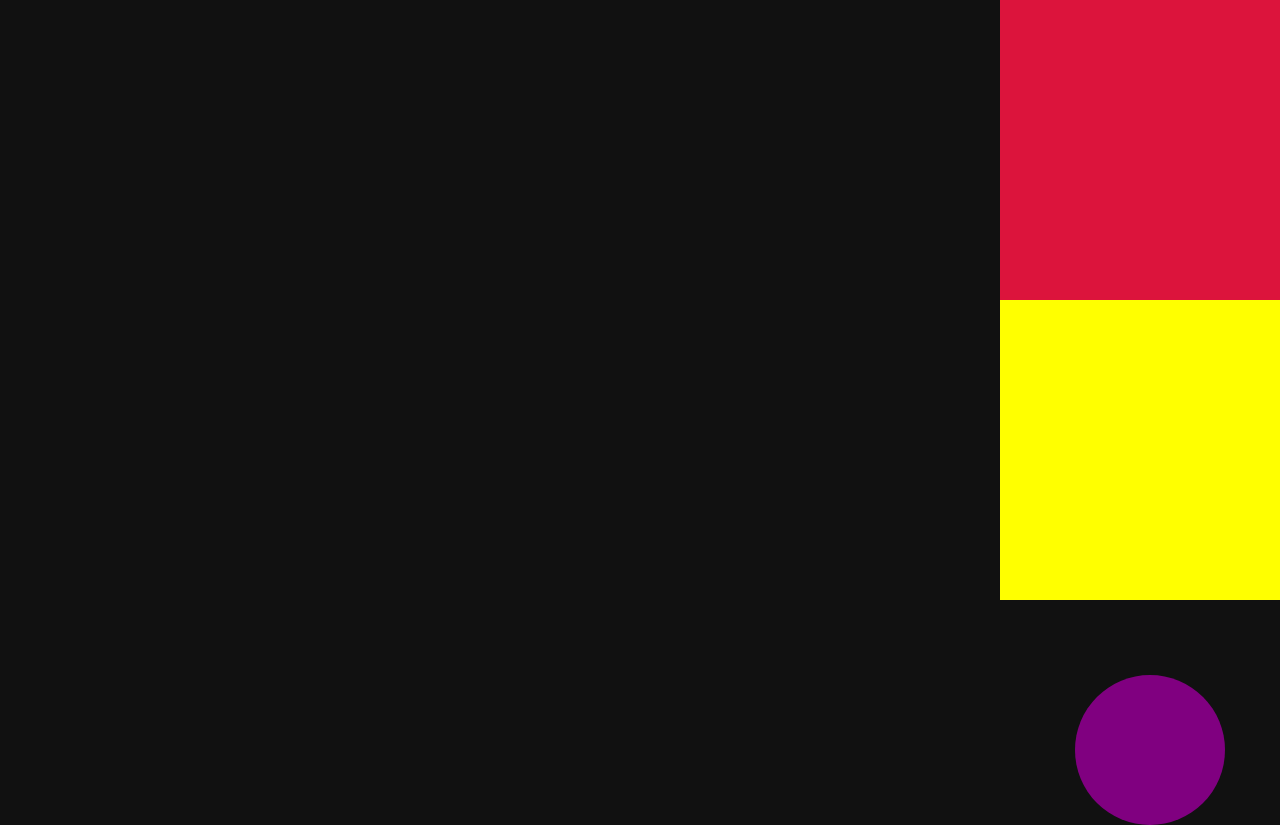
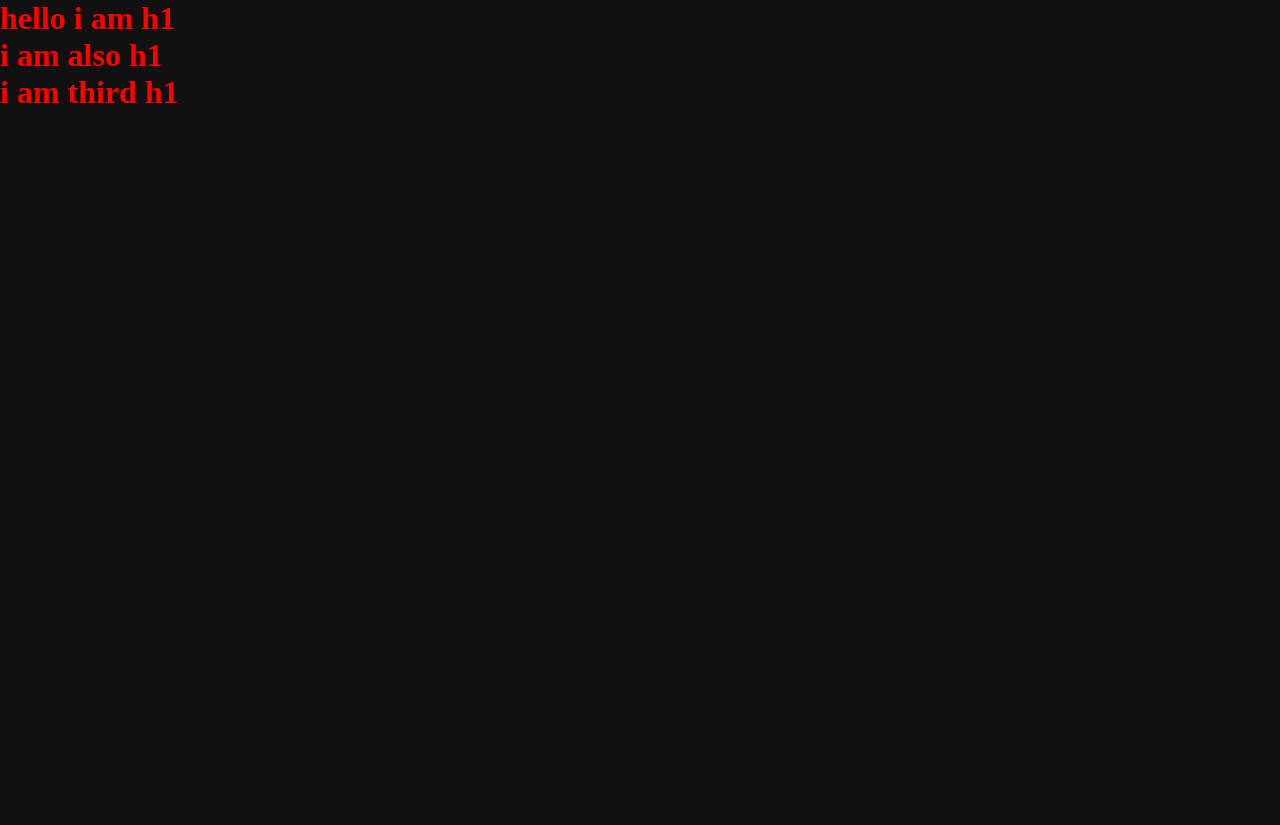
Before and after one commit to umesh20040131/GSAP, a plain HTML site: page basics/index.html in a window 1280 px wide. After the commit the page ends 800 px from the top, so only its background shows below. Drawn offline with nearby package versions, Linux system fonts and the light colour scheme.

Commit message:
gsap basics

```diff
--- a/basics/index.html
+++ b/basics/index.html
@@ -7,9 +7,13 @@
     <link rel="stylesheet" href="style.css">
 </head>
 <body>
-     <div id="box1"></div>
+    <!-- <div id="box1"></div>
      <div id="box2"></div>
-     <div id="box3"></div>
+     <div id="box3"></div> -->
+
+     <h1>hello i am h1</h1>
+     <h1>i am also h1</h1>
+     <h1>i am third h1</h1>
 
 
 
--- a/basics/script.js
+++ b/basics/script.js
@@ -10,25 +10,31 @@
 //    delay:1,
 //});
 
-gsap.to("#box1",{
-    x:1000,
+//gsap.to("#box1",{
+//    x:1000,
+//    duration:2,
+//    delay:1,
+//    rotation:360,
+//});
+
+//gsap.to("#box2",{
+//    x:1000,
+//    duration:2,
+//    delay:1,
+//    backgroundColor:"yellow",
+//});
+
+//gsap.to("#box3",{
+//    x:1000,
+//    duration:2,
+//    delay:1,
+//    backgroundColor:"purple",
+//    borderRadius:"50%",
+//    scale:0.5,
+//});
+
+gsap.to("h1",{
+    color:"red",
     duration:2,
-    delay:1,
-    rotation:360,
-});
-
-gsap.to("#box2",{
-    x:1000,
-    duration:2,
-    delay:1,
-    backgroundColor:"yellow",
-});
-
-gsap.to("#box3",{
-    x:1000,
-    duration:2,
-    delay:1,
-    backgroundColor:"purple",
-    borderRadius:"50%",
-    scale:0.5,
-});
+    delay:1
+})
--- a/basics/style.css
+++ b/basics/style.css
@@ -3,6 +3,7 @@
     padding: 0;
     box-sizing: border-box;
     font-family: gilroy;
+    color: #fff;
 }
 html,body{
     height: 100%;
```
